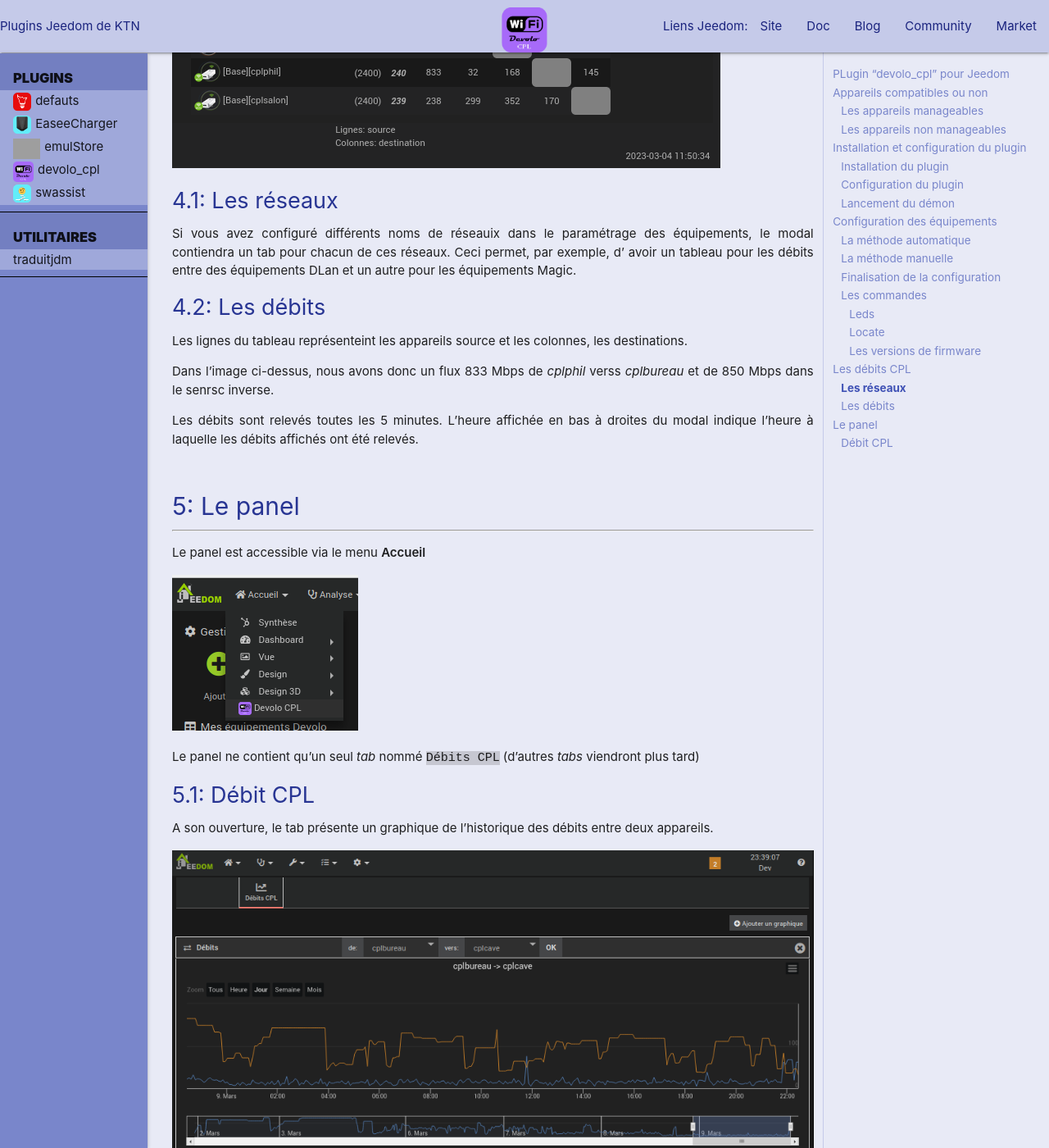
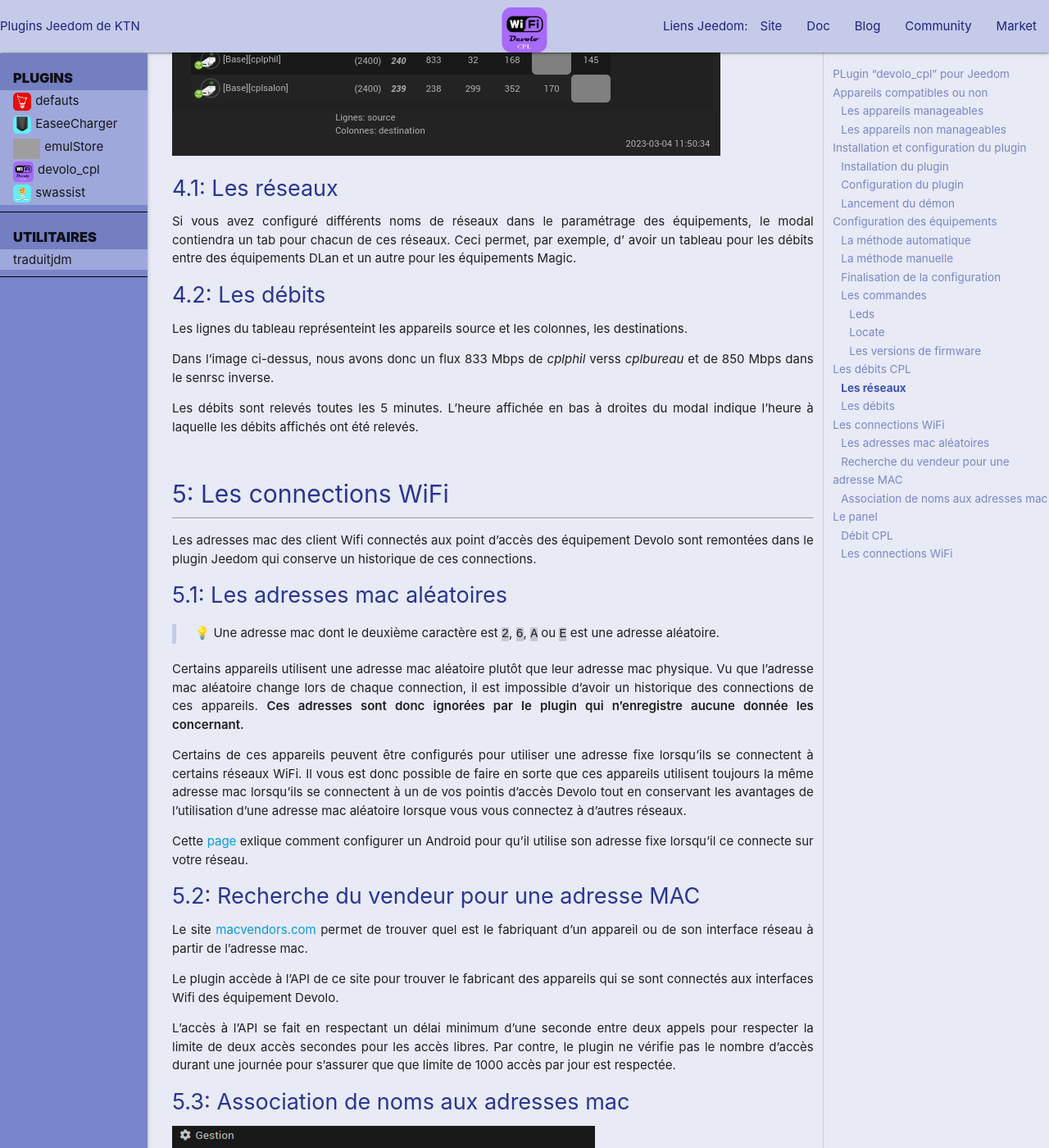
Before and after one commit to ktn001/ktn001.github.io, a Jekyll site: the page built from fr_FR/devolo_cpl/index.md, in a window 1280 px wide and 1400 px high, scrolled down 6393 px. Shown: the whole window at 82% size. Built offline with Jekyll 4.4.1, drawn with Linux system fonts in a browser that asks for light colours; emoji names are drawn with the system emoji font; some of the changed text lies outside the part shown; grey boxes are pictures that could not be loaded.

Commit message:
nouvelle version de devolo_cpl

```diff
--- a/fr_FR/devolo_cpl/index.md
+++ b/fr_FR/devolo_cpl/index.md
@@ -233,7 +233,7 @@
 ## Les réseaux
 {: .num}
 
-Si vous avez configuré différents noms de réseauix dans le paramétrage des
+Si vous avez configuré différents noms de réseaux dans le paramétrage des
 équipements, le modal contiendra un tab pour chacun de ces réseaux. Ceci permet,
 par exemple, d' avoir un tableau pour les débits entre des équipements DLan et
 un autre pour les équipements Magic.
@@ -250,6 +250,59 @@
 Les débits sont relevés toutes les 5 minutes. L'heure affichée en bas à droites
 du modal indique l'heure à laquelle les débits affichés ont été relevés.
 
+# Les connections WiFi
+{: .num}
+
+Les adresses mac des client Wifi connectés aux point d'accès des équipement Devolo sont
+remontées dans le plugin Jeedom qui conserve un historique de ces connections.
+
+## Les adresses mac aléatoires
+{: .num}
+
+> :bulb: Une adresse mac dont le deuxième caractère est `2`, `6`, `A` ou `E` est une adresse aléatoire.
+
+Certains appareils utilisent une adresse mac aléatoire plutôt que leur adresse mac
+physique. Vu que l'adresse mac aléatoire change lors de chaque connection, il est
+impossible d'avoir un historique des connections de ces appareils. **Ces adresses sont
+donc ignorées par le plugin qui n'enregistre aucune donnée les concernant.**
+
+Certains de ces appareils peuvent être configurés pour utiliser une adresse fixe
+lorsqu'ils se connectent à certains réseaux WiFi. Il vous est donc possible de faire
+en sorte que ces appareils utilisent toujours la même adresse mac lorsqu'ils se
+connectent à un de vos pointis d'accès Devolo tout en conservant les avantages de
+l'utilisation d'une adresse mac aléatoire lorsque vous vous connectez à d'autres
+réseaux.
+
+Cette [page](https://support.plume.com/hc/fr/articles/360052070714-Comment-d%C3%A9sactiver-les-adresses-MAC-al%C3%A9atoires-sur-Android-10-)
+exlique comment configurer un Android pour qu'il utilise son adresse fixe lorsqu'il
+ce connecte sur votre réseau.
+
+## Recherche du vendeur pour une adresse MAC
+{: .num}
+
+Le site [macvendors.com](https://macvendors.com) permet de trouver quel est le fabriquant
+d'un appareil ou de son interface réseau à partir de l'adresse mac.
+
+Le plugin accède à l'API de ce site pour trouver le fabricant des appareils qui se sont
+connectés aux interfaces Wifi des équipement Devolo.
+
+L'accès à l'API se fait en respectant un délai minimum d'une seconde entre deux appels pour
+respecter la limite de deux accès secondes pour les accès libres. Par contre, le plugin ne vérifie pas le nombre d'accès durant une journée pour s'assurer que que limite de 1000
+accès par jour est respectée.
+
+## Association de noms aux adresses mac
+{: .num}
+
+![Icone adress](/images/devolo_cpl/icones_gestion_plugin.png)
+
+Le bouton `Adresses mac` de la page de gestion du plugin ouvre un modal pour
+gestion des adresses mac des équipements qui se sont connectés au réseaux Wifi.
+
+![Config MAC](/images/devolo_cpl/config_mac.png)
+
+Les noms associés ici aux adresses mac seront utilisés en lieu et place des adresse mac
+les graphiques.i9
+
 # Le panel
 {: .num}
 
@@ -257,8 +310,9 @@
 
 ![Menu accueil](/images/devolo_cpl/menu_accueil.png)
 
-Le panel ne contient qu'un seul *tab* nommé `Débits CPL` (d'autres *tabs*
-viendront plus tard)
+Le panel ne contient deux *tabs*:
+* Un nommé `Débits CPL` pour l'historique des débits entre les équipements CPL
+* Un nommé `WiFi` pour l'historique des connections de clients Wifi
 
 ## Débit CPL
 {: .num}
@@ -274,3 +328,14 @@
   puis en cliquant sur le bouton `OK`.
 
 Je vous laiss découvrir les autres fonctionalités du graphique.
+
+## Les connections WiFi
+{: .num}
+
+Ce tab permet de visualiser l'historique des connections WiFi à un point d'accès (AP):
+
+![panel WiFi AP](/images/devolo_cpl/panel_wifi_AP.png)
+
+Ce tab permet également de visualiser l'historique des connections WiFi d'une équipement Wifi (client):
+
+![panel WiFi client](/images/devolo_cpl/panel_wifi_client.png)
```
Also changed, not shown: fr_FR/devolo_cpl/changelog.md (+8 -0 lines), images/devolo_cpl/config_mac.png (added), images/devolo_cpl/icones_gestion_plugin.png, images/devolo_cpl/panel_debits_CPL.png, images/devolo_cpl/panel_wifi_AP.png (added), images/devolo_cpl/panel_wifi_client.png (added).
